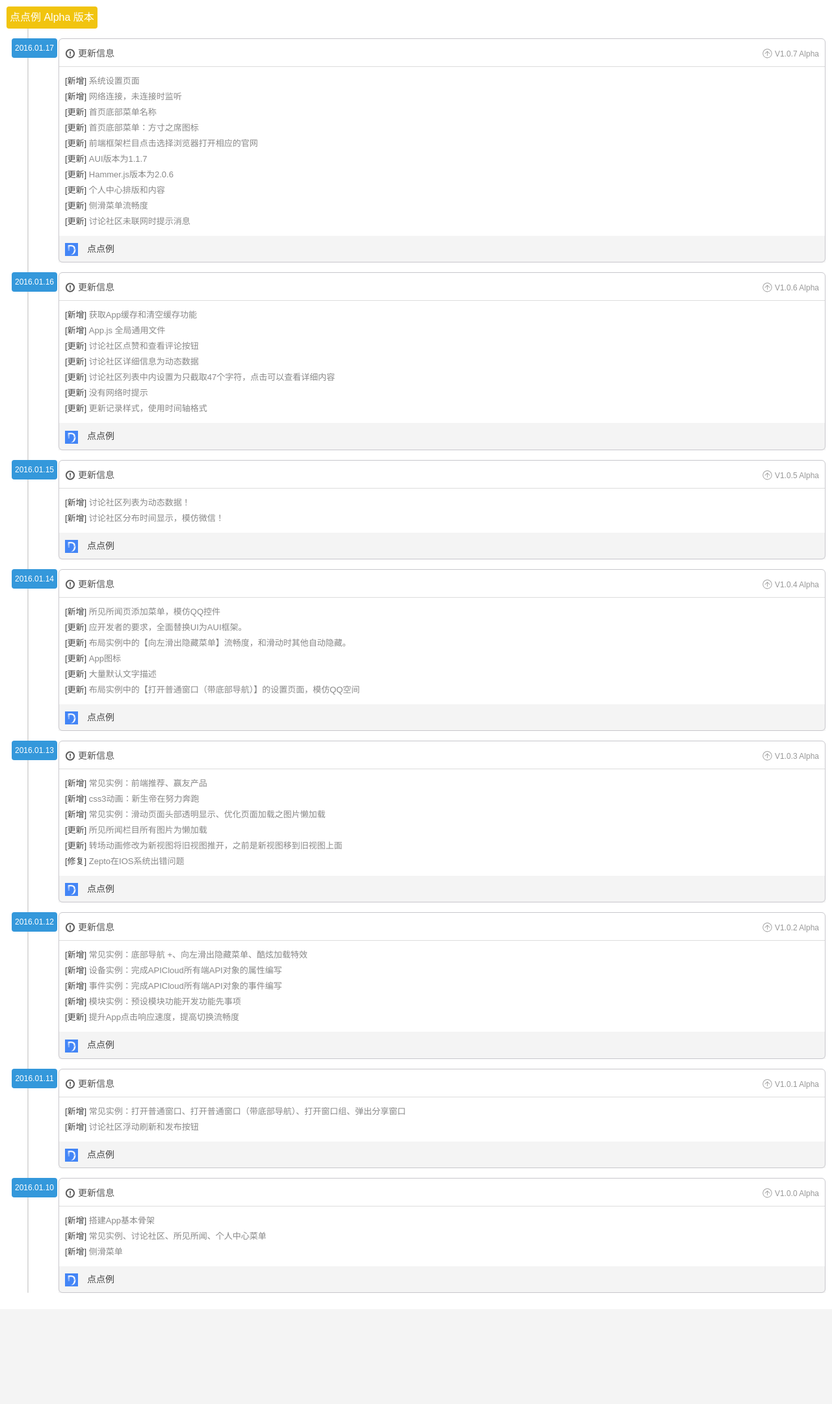
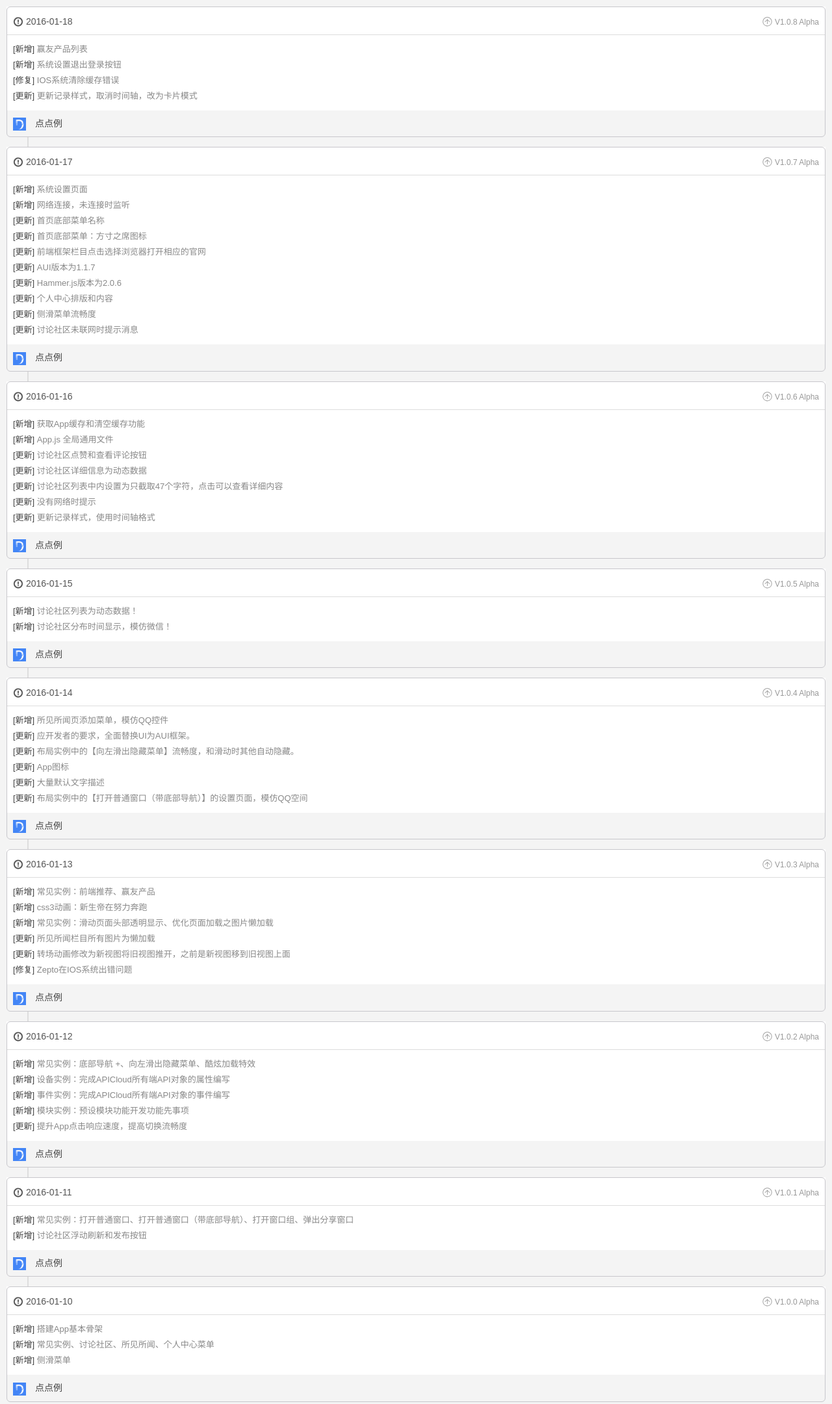
Before and after one commit to erszcz75ch1h/asistan-emrahy, a plain HTML site: page html/ucenter/update_log_body.html in a window 1280 px wide. Shown: the whole page at 65% size. Before the commit the page ends 2015 px from the top, so only its background shows below. Drawn offline with Linux system fonts and the light colour scheme.

Commit message:
### 2016年01月18日 1.0.8 Alpha 版本
* [新增] 赢友产品列表
* [新增] 系统设置退出登录按钮
* [修复] IOS系统清除缓存错误
* [更新] 更新记录样式，取消时间轴，改为卡片模式

```diff
--- a/html/ucenter/update_log_body.html
+++ b/html/ucenter/update_log_body.html
@@ -9,18 +9,14 @@
 		<link rel="stylesheet" type="text/css" href="../../css/iconfont/iconfont.css" />
 		<style type="text/css">
 			.aui-content {
-				background: #ffffff;
 				overflow: hidden;
 				padding: 10px;
 			}
 			.upload-content {
 				color: #888;
 			}
-			.aui-timeline > li > .aui-time-label {
-				width: 70px !important;
-			}
 			.aui-timeline > li > .aui-timeline-item {
-				margin-left: 80px !important;
+				margin-left: 0 !important;
 			}
 			.aui-timeline-body {
 				line-height: 24px;
@@ -31,16 +27,28 @@
 	<body>
 		<div class="aui-content">
 			<ul class="aui-timeline">
-				<li class="aui-time-label">
-					<span class="aui-bg-warning"> 点点例 Alpha 版本 </span>
+				<li>
+					<div class="aui-timeline-item">
+						<span class="aui-timeline-time"><i class="aui-iconfont iconfont icon-banbengengxin"></i> V1.0.8 Alpha</span>
+						<h3 class="aui-timeline-header"><i class="aui-iconfont iconfont icon-zhuyishixiang"></i> 2016-01-18</h3>
+						<div class="aui-timeline-body">
+							[新增] <span class="upload-content">赢友产品列表</span>
+							<br />
+							[新增] <span class="upload-content">系统设置退出登录按钮</span>
+							<br />
+							[修复] <span class="upload-content">IOS系统清除缓存错误</span>
+							<br />
+							[更新] <span class="upload-content">更新记录样式，取消时间轴，改为卡片模式</span>
+						</div>
+						<div class="aui-timeline-footer">
+							<img src="../../image/pic.jpg" width="20" style="vertical-align: middle;margin-right:10px;" /> 点点例
+						</div>
+					</div>
 				</li>
 				<li>
-					<div class="aui-time-label aui-bg-info">
-						2016.01.17
-					</div>
 					<div class="aui-timeline-item">
 						<span class="aui-timeline-time"><i class="aui-iconfont iconfont icon-banbengengxin"></i> V1.0.7 Alpha</span>
-						<h3 class="aui-timeline-header"><i class="aui-iconfont iconfont icon-zhuyishixiang"></i> 更新信息</h3>
+						<h3 class="aui-timeline-header"><i class="aui-iconfont iconfont icon-zhuyishixiang"></i> 2016-01-17</h3>
 						<div class="aui-timeline-body">
 							[新增] <span class="upload-content">系统设置页面</span>
 							<br />
@@ -68,12 +76,9 @@
 					</div>
 				</li>
 				<li>
-					<div class="aui-time-label aui-bg-info">
-						2016.01.16
-					</div>
 					<div class="aui-timeline-item">
 						<span class="aui-timeline-time"><i class="aui-iconfont iconfont icon-banbengengxin"></i> V1.0.6 Alpha</span>
-						<h3 class="aui-timeline-header"><i class="aui-iconfont iconfont icon-zhuyishixiang"></i> 更新信息</h3>
+						<h3 class="aui-timeline-header"><i class="aui-iconfont iconfont icon-zhuyishixiang"></i> 2016-01-16</h3>
 						<div class="aui-timeline-body">
 							[新增] <span class="upload-content">获取App缓存和清空缓存功能</span>
 							<br />
@@ -95,12 +100,9 @@
 					</div>
 				</li>
 				<li>
-					<div class="aui-time-label aui-bg-info">
-						2016.01.15
-					</div>
 					<div class="aui-timeline-item">
 						<span class="aui-timeline-time"><i class="aui-iconfont iconfont icon-banbengengxin"></i> V1.0.5 Alpha</span>
-						<h3 class="aui-timeline-header"><i class="aui-iconfont iconfont icon-zhuyishixiang"></i> 更新信息</h3>
+						<h3 class="aui-timeline-header"><i class="aui-iconfont iconfont icon-zhuyishixiang"></i> 2016-01-15</h3>
 						<div class="aui-timeline-body">
 							[新增] <span class="upload-content">讨论社区列表为动态数据！</span>
 							<br />
@@ -112,12 +114,9 @@
 					</div>
 				</li>
 				<li>
-					<div class="aui-time-label aui-bg-info">
-						2016.01.14
-					</div>
 					<div class="aui-timeline-item">
 						<span class="aui-timeline-time"><i class="aui-iconfont iconfont icon-banbengengxin"></i> V1.0.4 Alpha</span>
-						<h3 class="aui-timeline-header"><i class="aui-iconfont iconfont icon-zhuyishixiang"></i> 更新信息</h3>
+						<h3 class="aui-timeline-header"><i class="aui-iconfont iconfont icon-zhuyishixiang"></i> 2016-01-14</h3>
 						<div class="aui-timeline-body">
 							[新增] <span class="upload-content">所见所闻页添加菜单，模仿QQ控件</span>
 							<br />
@@ -137,12 +136,9 @@
 					</div>
 				</li>
 				<li>
-					<div class="aui-time-label aui-bg-info">
-						2016.01.13
-					</div>
 					<div class="aui-timeline-item">
 						<span class="aui-timeline-time"><i class="aui-iconfont iconfont icon-banbengengxin"></i> V1.0.3 Alpha</span>
-						<h3 class="aui-timeline-header"><i class="aui-iconfont iconfont icon-zhuyishixiang"></i> 更新信息</h3>
+						<h3 class="aui-timeline-header"><i class="aui-iconfont iconfont icon-zhuyishixiang"></i> 2016-01-13</h3>
 						<div class="aui-timeline-body">
 							[新增] <span class="upload-content">常见实例：前端推荐、赢友产品</span>
 							<br />
@@ -162,12 +158,9 @@
 					</div>
 				</li>
 				<li>
-					<div class="aui-time-label aui-bg-info">
-						2016.01.12
-					</div>
 					<div class="aui-timeline-item">
 						<span class="aui-timeline-time"><i class="aui-iconfont iconfont icon-banbengengxin"></i> V1.0.2 Alpha</span>
-						<h3 class="aui-timeline-header"><i class="aui-iconfont iconfont icon-zhuyishixiang"></i> 更新信息</h3>
+						<h3 class="aui-timeline-header"><i class="aui-iconfont iconfont icon-zhuyishixiang"></i> 2016-01-12</h3>
 						<div class="aui-timeline-body">
 							[新增] <span class="upload-content">常见实例：底部导航 +、向左滑出隐藏菜单、酷炫加载特效</span>
 							<br />
@@ -185,12 +178,9 @@
 					</div>
 				</li>
 				<li>
-					<div class="aui-time-label aui-bg-info">
-						2016.01.11
-					</div>
 					<div class="aui-timeline-item">
 						<span class="aui-timeline-time"><i class="aui-iconfont iconfont icon-banbengengxin"></i> V1.0.1 Alpha</span>
-						<h3 class="aui-timeline-header"><i class="aui-iconfont iconfont icon-zhuyishixiang"></i> 更新信息</h3>
+						<h3 class="aui-timeline-header"><i class="aui-iconfont iconfont icon-zhuyishixiang"></i> 2016-01-11</h3>
 						<div class="aui-timeline-body">
 							[新增] <span class="upload-content">常见实例：打开普通窗口、打开普通窗口（带底部导航）、打开窗口组、弹出分享窗口</span>
 							<br />
@@ -202,12 +192,9 @@
 					</div>
 				</li>
 				<li>
-					<div class="aui-time-label aui-bg-info">
-						2016.01.10
-					</div>
 					<div class="aui-timeline-item">
 						<span class="aui-timeline-time"><i class="aui-iconfont iconfont icon-banbengengxin"></i> V1.0.0 Alpha</span>
-						<h3 class="aui-timeline-header"><i class="aui-iconfont iconfont icon-zhuyishixiang"></i> 更新信息</h3>
+						<h3 class="aui-timeline-header"><i class="aui-iconfont iconfont icon-zhuyishixiang"></i> 2016-01-10</h3>
 						<div class="aui-timeline-body">
 							[新增] <span class="upload-content">搭建App基本骨架</span>
 							<br />
```
Also changed, not shown: html/case/module/tyRTC/tyRTC_main_body.html (added, +21 -0 lines), html/case/module/tyRTC/tyRTC_main_head.html (added, +34 -0 lines), html/case/module_body.html (+8 -2 lines), html/case/winu_product_body.html (+71 -4 lines), html/ucenter/ucenter_setting_body.html (+9 -6 lines), 1 other file.
